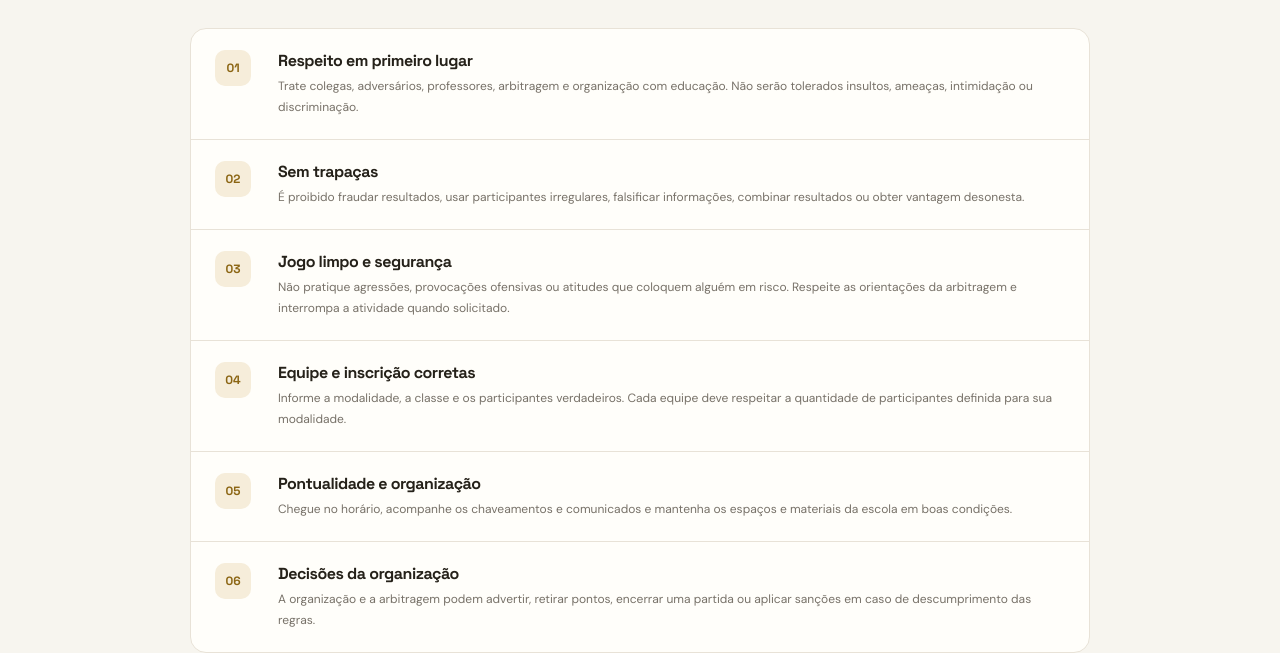
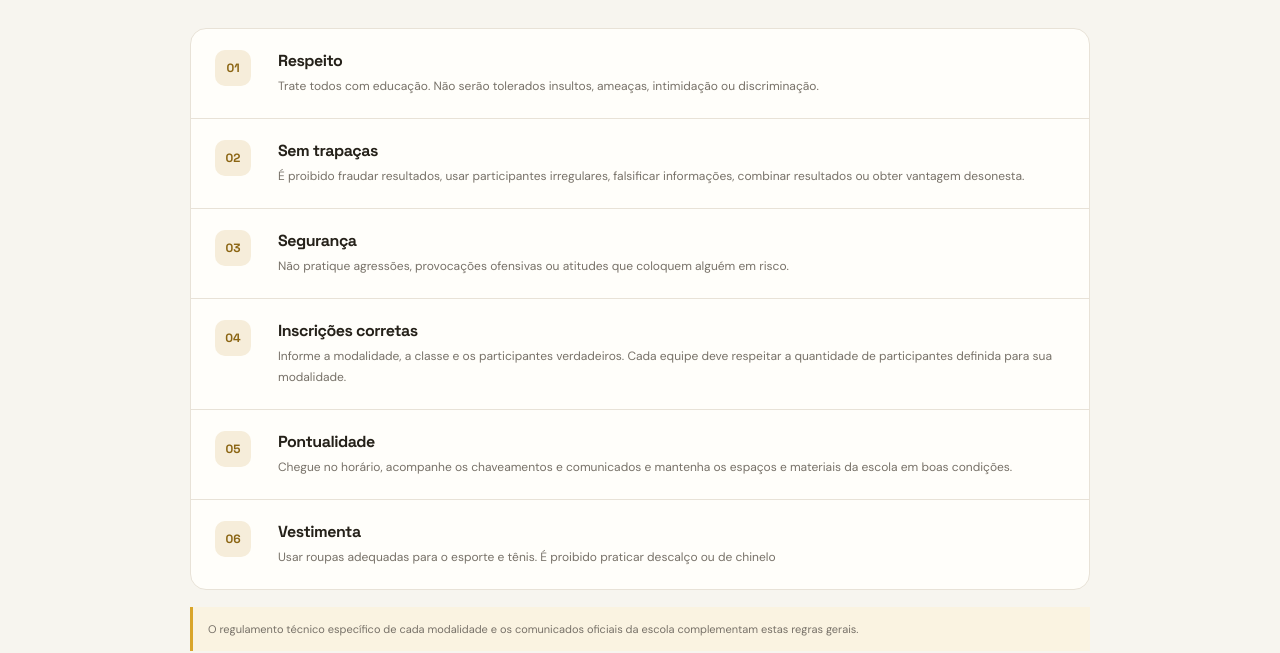
Before and after one commit to JamesNM17/Jogos, a plain HTML site: page regras.html in a window 1280 px wide. Shown: the part 309-962 px from the top of the page. Drawn offline with Linux system fonts and the light colour scheme.

Commit message:
Update regras.html

```diff
--- a/regras.html
+++ b/regras.html
@@ -28,12 +28,12 @@
   <main class="simple-page-main rules-main">
     <div class="simple-page-heading"><span class="section-kicker">COMBINADOS PARA TODO MUNDO</span><h1>Jogue limpo.<br><em>Respeite sempre.</em></h1><p>Competir faz parte. Respeitar as pessoas e as regras é obrigatório.</p></div>
     <section class="rules-list" aria-label="Regras dos Jogos">
-      <article class="rule-row"><span>01</span><div><h2>Respeito em primeiro lugar</h2><p>Trate colegas, adversários, professores, arbitragem e organização com educação. Não serão tolerados insultos, ameaças, intimidação ou discriminação.</p></div></article>
+      <article class="rule-row"><span>01</span><div><h2>Respeito</h2><p>Trate todos com educação. Não serão tolerados insultos, ameaças, intimidação ou discriminação.</p></div></article>
       <article class="rule-row"><span>02</span><div><h2>Sem trapaças</h2><p>É proibido fraudar resultados, usar participantes irregulares, falsificar informações, combinar resultados ou obter vantagem desonesta.</p></div></article>
-      <article class="rule-row"><span>03</span><div><h2>Jogo limpo e segurança</h2><p>Não pratique agressões, provocações ofensivas ou atitudes que coloquem alguém em risco. Respeite as orientações da arbitragem e interrompa a atividade quando solicitado.</p></div></article>
-      <article class="rule-row"><span>04</span><div><h2>Equipe e inscrição corretas</h2><p>Informe a modalidade, a classe e os participantes verdadeiros. Cada equipe deve respeitar a quantidade de participantes definida para sua modalidade.</p></div></article>
-      <article class="rule-row"><span>05</span><div><h2>Pontualidade e organização</h2><p>Chegue no horário, acompanhe os chaveamentos e comunicados e mantenha os espaços e materiais da escola em boas condições.</p></div></article>
-      <article class="rule-row"><span>06</span><div><h2>Decisões da organização</h2><p>A organização e a arbitragem podem advertir, retirar pontos, encerrar uma partida ou aplicar sanções em caso de descumprimento das regras.</p></div></article>
+      <article class="rule-row"><span>03</span><div><h2>Segurança</h2><p>Não pratique agressões, provocações ofensivas ou atitudes que coloquem alguém em risco.</p></div></article>
+      <article class="rule-row"><span>04</span><div><h2>Inscrições corretas</h2><p>Informe a modalidade, a classe e os participantes verdadeiros. Cada equipe deve respeitar a quantidade de participantes definida para sua modalidade.</p></div></article>
+      <article class="rule-row"><span>05</span><div><h2>Pontualidade</h2><p>Chegue no horário, acompanhe os chaveamentos e comunicados e mantenha os espaços e materiais da escola em boas condições.</p></div></article>
+      <article class="rule-row"><span>06</span><div><h2>Vestimenta</h2><p>Usar roupas adequadas para o esporte e tênis. É proibido praticar descalço ou de chinelo</p></div></article>
     </section>
     <p class="rules-reminder">O regulamento técnico específico de cada modalidade e os comunicados oficiais da escola complementam estas regras gerais.</p>
     <a class="button button--gold rules-cta" href="inscricao.html">Fazer inscrição <span aria-hidden="true">↗</span></a>
```
